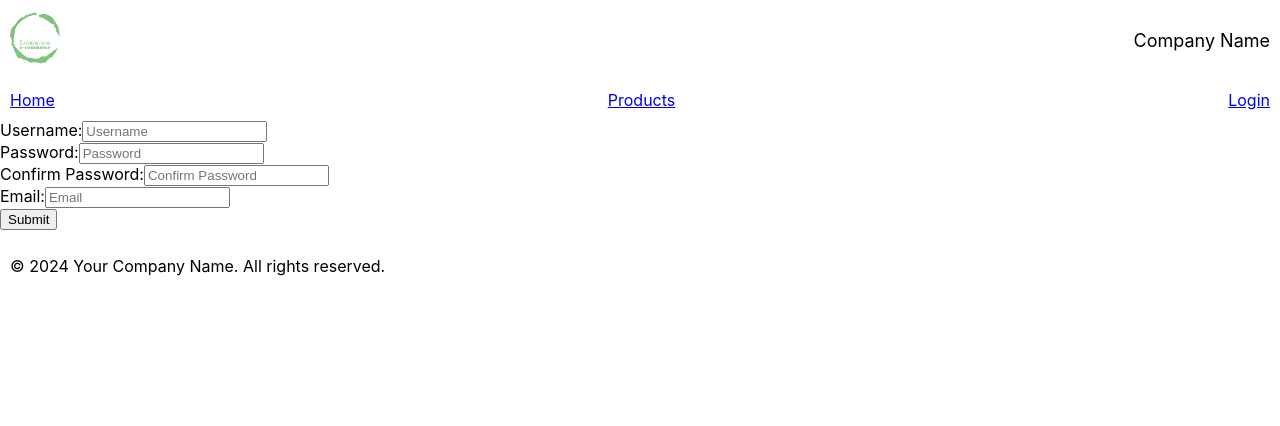
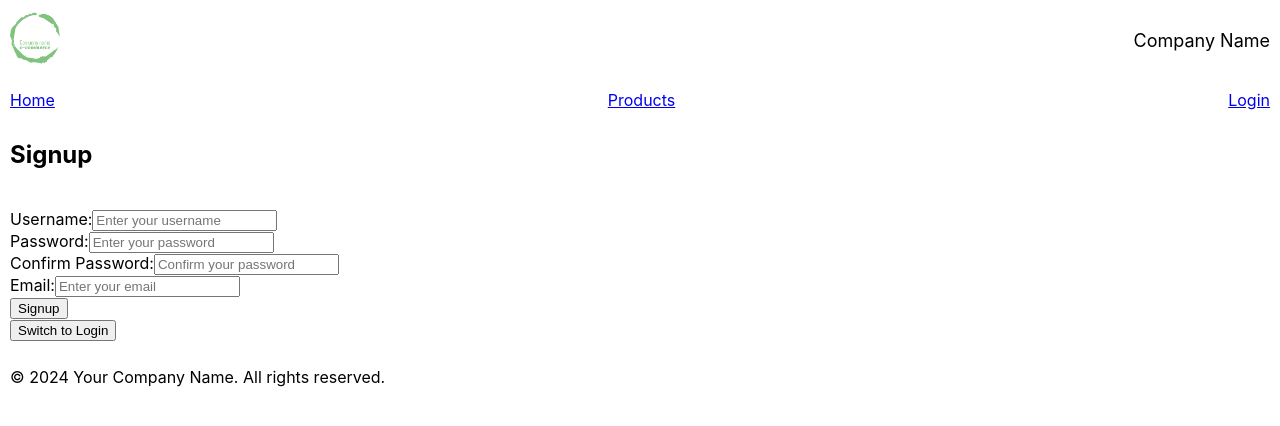
Before and after one commit to AmielleE/ENSF381_Assignment4, a React (Create React App) app: page /login in a window 1280 px wide. Both pictures are taken after a click on the button "Switch to Signup". Shown: the top 426 px of the page. Built offline with nearby package versions, Linux system fonts and the light colour scheme.

Commit message:
more changes

```diff
--- a/src/components/LoginForm.js
+++ b/src/components/LoginForm.js
@@ -1,6 +1,6 @@
 /*
 =================================================================================================================
-Name: LoginFrom.js
+Name: LoginForm.js
 Assignment: 5
 Author(s): Amielle El Makhzoumi, Diba Jamali
 Submission: April 8th, 2024
@@ -15,12 +15,32 @@ const LoginForm = ({ onSwitchToSignup, onLogin }) => {
   const [error, setError] = useState('');
   const [showSignupForm, setShowSignupForm] = useState(false);
 
+  const validateUsername = (username) => {
+    if (username.trim() === '') {
+      setError('Username cannot be empty.');
+      return false;
+    }
+    return true;
+  };
+
+  const validatePassword = (password) => {
+    if (password.trim() === '') {
+      setError('Password cannot be empty.');
+      return false;
+    }
+    return true;
+  };
+
   const handleLogin = (e) => {
     e.preventDefault();
-    if (username.trim() === '' || password.trim() === '') {
-      setError('All fields are required!');
-      return;
-    }
+
+    // Validate username
+    if (!validateUsername(username)) return;
+
+    // Validate password
+    if (!validatePassword(password)) return;
+
+    // Perform login
     onLogin({ username, password });
   };
 
--- a/src/components/SignupForm.js
+++ b/src/components/SignupForm.js
@@ -1,101 +1,104 @@
 /*
 =================================================================================================================
-Name: SignupFrom.js
+Name: SignupForm.js
 Assignment: 5
 Author(s): Amielle El Makhzoumi, Diba Jamali
 Submission: April 8th, 2024
 =================================================================================================================
 */
-import React, {useState} from 'react';
+import React, { useState } from 'react';
+import LoginForm from './LoginForm';
 
-const SignupForm = ({ switchToLogin }) => {
-  const [message, setMessage] = useState({ text: '', type: '' });
+const SignupForm = ({ onSwitchToLogin, onSignup }) => {
+  const [username, setUsername] = useState('');
+  const [password, setPassword] = useState('');
+  const [confirmPassword, setConfirmPassword] = useState('');
+  const [email, setEmail] = useState('');
+  const [error, setError] = useState('');
+  const [showLoginForm, setShowLoginForm] = useState(false);
 
-  const handleSubmit = async (event) => {
-    event.preventDefault();
-    const { username, password, confirmPassword, email } = event.target.elements;
-
-    if (!username.value || !password.value || !confirmPassword.value || !email.value) {
-      setMessage({ text: 'All fields are required.', type: 'error' });
+  const handleSignup = (e) => {
+    e.preventDefault();
+    if (username.trim() === '' || password.trim() === '' || confirmPassword.trim() === '' || email.trim() === '') {
+      setError('All fields are required!');
+      return;
+    }
+    if (password !== confirmPassword) {
+      setError('Passwords do not match.');
       return;
     }
 
-    if (password.value !== confirmPassword.value) {
-      setMessage({ text: 'Passwords do not match.', type: 'error' });
+    const existingUsernames = ['user1', 'user2'];
+    if (existingUsernames.includes(username)) {
+      setError('Username is already taken.');
       return;
     }
+    // Assuming onSignup is a function to handle signup
+    onSignup({ username, password, email });
+    // After successful signup, switch to login form
+    setShowLoginForm(true);
+  };
 
-    try {
-      const response = await fetch('http://localhost:5000/signup', {
-        method: 'POST',
-        headers: {
-          'Content-Type': 'application/json',
-        },
-        body: JSON.stringify({
-          username: username.value,
-          password: password.value,
-          email: email.value,
-        }),
-      });
-
-      if (!response.ok) {
-        const errorData = await response.json();
-        throw new Error(errorData.message || 'Failed to sign up.');
-      }
-
-      setMessage({ text: 'User signed up successfully!', type: 'success' });
-    } catch (error) {
-      console.error('Signup Error:', error);
-      setMessage({ text: error.message || 'Failed to sign up.', type: 'error' });
-    }
+  const handleSwitchToLogin = () => {
+    setShowLoginForm(true);
   };
 
   return (
-    <form onSubmit={handleSubmit}>
-      {message.text && (
-        <div style={{ color: message.type === 'error' ? 'red' : 'green', marginBottom: '10px' }}>
-          {message.text}
-        </div>
+    <div style={{ marginLeft: '10px' }}>
+      {!showLoginForm && <h2>Signup</h2>}
+      {showLoginForm ? (
+        <LoginForm />
+      ) : (
+        <form onSubmit={handleSignup} style={{ alignItems: 'left' }}>
+          {error && <div style={{ color: 'red' }}>{error}</div>}
+          <br />
+          <div>
+            <label htmlFor="username">Username:</label>
+            <input
+              type="text"
+              placeholder="Enter your username"
+              value={username}
+              onChange={(e) => setUsername(e.target.value)}
+            />
+          </div>
+
+          <div>
+            <label htmlFor="password">Password:</label>
+            <input
+              type="password"
+              placeholder="Enter your password"
+              value={password}
+              onChange={(e) => setPassword(e.target.value)}
+            />
+          </div>
+
+          <div>
+            <label htmlFor="confirmPassword">Confirm Password:</label>
+            <input
+              type="password"
+              placeholder="Confirm your password"
+              value={confirmPassword}
+              onChange={(e) => setConfirmPassword(e.target.value)}
+            />
+          </div>
+
+          <div>
+            <label htmlFor="email">Email:</label>
+            <input
+              type="email"
+              placeholder="Enter your email"
+              value={email}
+              onChange={(e) => setEmail(e.target.value)}
+            />
+          </div>
+
+          <button type="submit">Signup</button>
+          <br />
+          <button type="button" onClick={handleSwitchToLogin}>Switch to Login</button>
+        </form>
       )}
-      <div>
-        <label>
-          Username:
-          <input
-          name="username"
-          type="text"
-          placeholder="Username" />
-        </label>
-      </div>
-      <div>
-        <label>
-          Password:
-          <input
-          name="password"
-          type="password"
-          placeholder="Password" />
-        </label>
-      </div>
-      <div>
-        <label>
-          Confirm Password:
-          <input
-          name="confirmPassword"
-          type="password"
-          placeholder="Confirm Password" />
-        </label>
-      </div>
-      <div>
-        <label>
-          Email:
-          <input
-          name="email"
-          type="email"
-          placeholder="Email" />
-        </label>
-      </div>
-      <button type="submit">Submit</button>
-    </form>
+    </div>
   );
 };
 
-export default SignupForm;
+export default SignupForm
```
